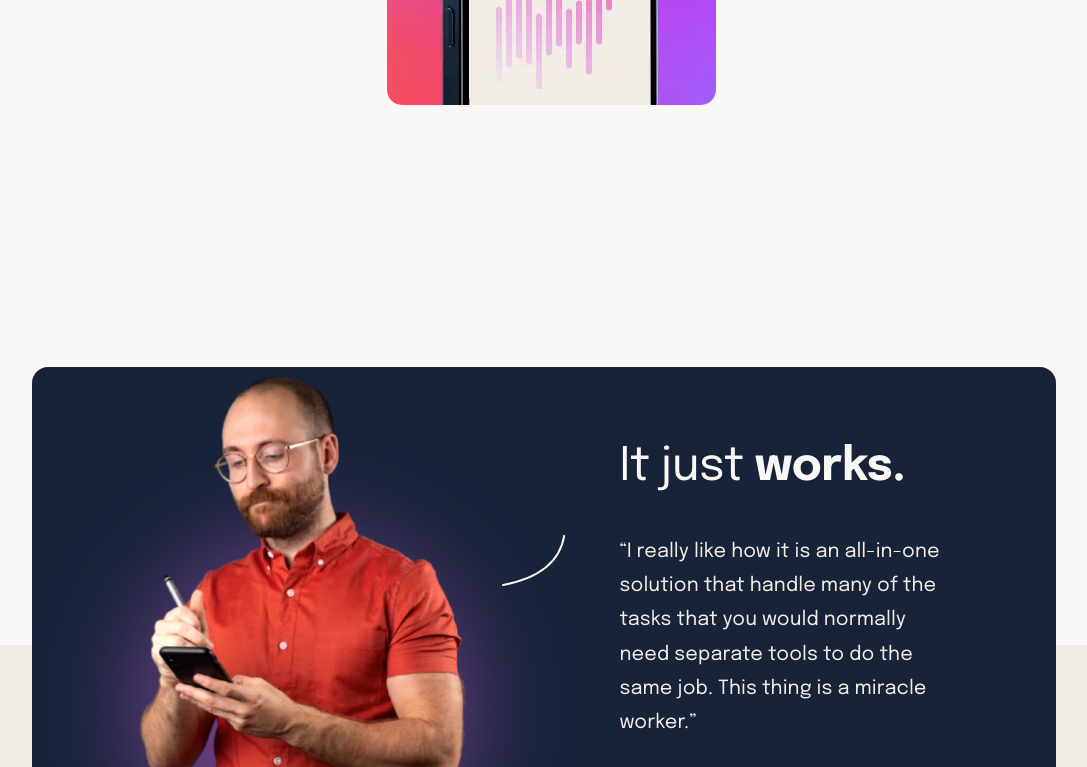
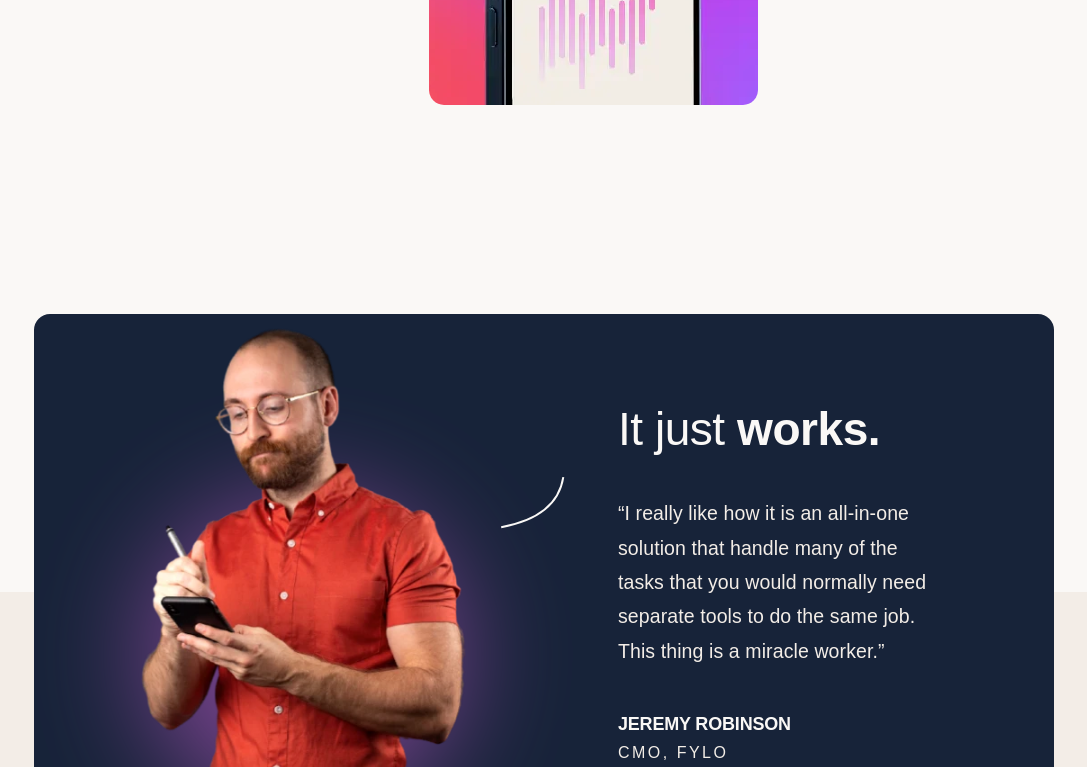
Before and after one commit to MarlonPassos-git/suite-landing-page, a website: page src/index.html in a window 1280 px wide. Shown: the part 666-1433 px from the top of the page, without its empty margins (96-1183 px from the left). Drawn offline with Linux system fonts and the light colour scheme; files whose address does not match are found by name; a web font is replaced by a local one.

Commit message:
🛠 ajustando o pixel ferfect com o figma

```diff
--- a/src/index.html
+++ b/src/index.html
@@ -5,17 +5,17 @@
   <meta charset="UTF-8">
   <meta http-equiv="X-UA-Compatible" content="IE=edge">
   <meta name="viewport" content="width=device-width, initial-scale=1.0">
+  <meta name="description"
+    content="This is the solution to the challenge Suite landing page proposed by frontend Mentor">
   <title>Suite</title>
   <link rel="stylesheet" href="./styles/css/index.css">
-  <link rel="preconnect" href="https://fonts.googleapis.com">
-  <link rel="preconnect" href="https://fonts.gstatic.com" crossorigin>
-  <link href="https://fonts.googleapis.com/css2?family=Epilogue:wght@400;700&display=swap" rel="stylesheet">
+
 </head>
 
 <body>
   <header class="header">
     <img class="logo header__logo" src="./images/logo.svg" alt="suite logo">
-    <a src="#" class="button header__button">
+    <a href="#" class="button header__button">
       Request Beta Access
     </a>
   </header>
@@ -86,7 +86,7 @@
           JEREMY ROBINSON
         </span>
         <p class="card__location">
-          CM O, FYLO
+          CMO, FYLO
         </p>
       </blockquote>
     </section>
@@ -101,18 +101,21 @@
         Copyright - Suite
       </p>
       <ul class="footer__socialNetworks">
-        <a href="#">
-          <li class="footer__socialNetwork">
-        </a>
-        <img src="./images/icon-facebook.svg" alt="icon facebook">
+
+        <li class="footer__socialNetwork">
+          <a href="#" aria-label="click here to acess facebook">
+            <img src="./images/icon-facebook.svg" alt="icon facebook">
+          </a>
         </li>
+
         <li class="footer__socialNetwork">
-          <a href="#">
+          <a href="#" aria-label="click here to acess twiter">
             <img src="./images/icon-twitter.svg" alt="icon twitter">
           </a>
         </li>
+
         <li class="footer__socialNetwork">
-          <a href="#">
+          <a href="#" aria-label="click here to acess instagram">
             <img src="./images/icon-instagram.svg" alt="icon instagram">
           </a>
         </li>
--- /dev/null
+++ b/src/styles/scss/base/_fonts.scss
@@ -0,0 +1,54 @@
+/* vietnamese */
+@font-face {
+  font-family: 'Epilogue';
+  font-style: normal;
+  font-weight: 400;
+  font-display: swap;
+  src: url(https://fonts.gstatic.com/s/epilogue/v11/O4ZRFGj5hxF0EhjimlIrsggqlg.woff2) format('woff2');
+  unicode-range: U+0102-0103, U+0110-0111, U+0128-0129, U+0168-0169, U+01A0-01A1, U+01AF-01B0, U+1EA0-1EF9, U+20AB;
+}
+/* latin-ext */
+@font-face {
+  font-family: 'Epilogue';
+  font-style: normal;
+  font-weight: 400;
+  font-display: swap;
+  src: url(https://fonts.gstatic.com/s/epilogue/v11/O4ZRFGj5hxF0EhjimlIqsggqlg.woff2) format('woff2');
+  unicode-range: U+0100-024F, U+0259, U+1E00-1EFF, U+2020, U+20A0-20AB, U+20AD-20CF, U+2113, U+2C60-2C7F, U+A720-A7FF;
+}
+/* latin */
+@font-face {
+  font-family: 'Epilogue';
+  font-style: normal;
+  font-weight: 400;
+  font-display: swap;
+  src: url(https://fonts.gstatic.com/s/epilogue/v11/O4ZRFGj5hxF0EhjimlIksgg.woff2) format('woff2');
+  unicode-range: U+0000-00FF, U+0131, U+0152-0153, U+02BB-02BC, U+02C6, U+02DA, U+02DC, U+2000-206F, U+2074, U+20AC, U+2122, U+2191, U+2193, U+2212, U+2215, U+FEFF, U+FFFD;
+}
+/* vietnamese */
+@font-face {
+  font-family: 'Epilogue';
+  font-style: normal;
+  font-weight: 700;
+  font-display: swap;
+  src: url(https://fonts.gstatic.com/s/epilogue/v11/O4ZRFGj5hxF0EhjimlIrsggqlg.woff2) format('woff2');
+  unicode-range: U+0102-0103, U+0110-0111, U+0128-0129, U+0168-0169, U+01A0-01A1, U+01AF-01B0, U+1EA0-1EF9, U+20AB;
+}
+/* latin-ext */
+@font-face {
+  font-family: 'Epilogue';
+  font-style: normal;
+  font-weight: 700;
+  font-display: swap;
+  src: url(https://fonts.gstatic.com/s/epilogue/v11/O4ZRFGj5hxF0EhjimlIqsggqlg.woff2) format('woff2');
+  unicode-range: U+0100-024F, U+0259, U+1E00-1EFF, U+2020, U+20A0-20AB, U+20AD-20CF, U+2113, U+2C60-2C7F, U+A720-A7FF;
+}
+/* latin */
+@font-face {
+  font-family: 'Epilogue';
+  font-style: normal;
+  font-weight: 700;
+  font-display: swap;
+  src: url(https://fonts.gstatic.com/s/epilogue/v11/O4ZRFGj5hxF0EhjimlIksgg.woff2) format('woff2');
+  unicode-range: U+0000-00FF, U+0131, U+0152-0153, U+02BB-02BC, U+02C6, U+02DA, U+02DC, U+2000-206F, U+2074, U+20AC, U+2122, U+2191, U+2193, U+2212, U+2215, U+FEFF, U+FFFD;
+}
--- a/src/styles/scss/base/_global.scss
+++ b/src/styles/scss/base/_global.scss
@@ -11,13 +11,13 @@ body > * {
 
 
   @media (min-width: 769px) {
-    $padding: progressiveClamp(40, 165, $_breakpoint-tablet);
+    $padding: progressiveClamp(40, 158, 769);
     padding-left: $padding;
     padding-right: $padding;
   }
 
   @media (min-width: 1440px) {
-    $padding: progressive(165, 166, $_breakpoint-desktop, $_breakpoint-desktop + 2);
+    $padding: progressive(158, 159, 1440, 1442);
     padding-left: $padding;
     padding-right: $padding;
   }
--- a/src/styles/scss/components/_card.scss
+++ b/src/styles/scss/components/_card.scss
@@ -71,7 +71,7 @@
     @media (min-width: $breakpoint-tablet) {
       bottom: 50%;
       left: 100%;
-      transform: translate(rem(35), rem(-30));
+      transform: translate(rem(35), rem(-35));
     }
   }
 }
@@ -95,7 +95,7 @@
   @media (min-width: $breakpoint-tablet) {
     text-align: left;
     min-height: rem(369);
-    width: rem(350);
+    width: rem(352);
     align-self: center;
   }
 }
@@ -124,6 +124,7 @@
   font-size: rem(18);
   line-height: rem(32);
   letter-spacing: rem(-0.18);
+  font-weight: bold;
 }
 
 .card__location {
--- a/src/styles/scss/components/_curve.scss
+++ b/src/styles/scss/components/_curve.scss
@@ -1,6 +1,5 @@
 .curveSolution {
   position: relative;
-  background-image: url("./images/image-hero-landscape.webp");
 
   &::after {
     content: '';
--- a/src/styles/scss/components/_footer.scss
+++ b/src/styles/scss/components/_footer.scss
@@ -42,7 +42,7 @@
 
 .footer__logo {
   width: rem(81);
-  height: rem(32);
+  height: rem(26);
 }
 
 .footer__socialNetworks {
@@ -52,12 +52,16 @@
 }
 
 .footer__socialNetwork {
-  height: rem(20);
-  width: rem(20);
+
   cursor: pointer;
   transition: color 0.2s ease-in-out;
 
   &:hover {
     filter: brightness(0) saturate(100%) invert(58%) sepia(8%) saturate(288%) hue-rotate(186deg) brightness(92%) contrast(87%);
   }
+
+  img {
+    height: rem(20);
+    width: rem(20);
+  }
 }
--- a/src/styles/scss/components/_header.scss
+++ b/src/styles/scss/components/_header.scss
@@ -5,6 +5,11 @@
 
   height: progressiveClamp(96, 156);
 
+}
+
+.header__logo {
+  width: rem(78.4);
+  height: rem(24.8);
 }
 
 .header__button {
--- a/src/styles/scss/components/solution/_list.scss
+++ b/src/styles/scss/components/solution/_list.scss
@@ -15,7 +15,9 @@
     flex-direction: column;
     justify-content: space-between;
     text-align: left;
+    margin-top: rem(-18);
     row-gap: rem(63);
+    width: progressiveClamp(223, 190, $_breakpoint-tablet);
   }
 
 }
@@ -25,7 +27,6 @@
 
   @media (min-width: $breakpoint-mobile) {
     max-width: progressiveClamp(223, 190, $_breakpoint-tablet);
-
   }
 }
 
--- a/src/styles/scss/components/solution/_solution.scss
+++ b/src/styles/scss/components/solution/_solution.scss
@@ -33,10 +33,11 @@
     margin:
       progressiveClamp(40, 17, $_breakpoint-tablet)
       0
-      progressiveClamp(237, 273, $_breakpoint-tablet)
+      progressiveClamp(237, 198, $_breakpoint-tablet)
     ;
     grid-template:
       "texts list"
+      / 1fr auto
     ;
   }
 }
--- a/src/styles/scss/components/solution/_texts.scss
+++ b/src/styles/scss/components/solution/_texts.scss
@@ -17,9 +17,8 @@
 
   font-size: progressiveClamp(38, 72);
   line-height: progressiveClamp(44, 78);
-  letter-spacing: progressiveClamp(-0.53, 1);
+  letter-spacing: progressiveClamp(-0.53, -1);
   max-width: 17ch;
-
 
   span {
     font-weight: bold;
@@ -30,7 +29,7 @@
 .solution__paragraph {
   max-width: 34ch;
   margin: rem(40) 0 rem(52);
-  font-size: progressiveClamp(18, 16, 768);
+  font-size: progressiveClamp(16, 18, 768);
   line-height: progressiveClamp(28, 32, 768);
 
 }
@@ -41,7 +40,9 @@
 
   background: $darkBlue;
   color: $creamWhite;
-
+  font-size: rem(18);
+  letter-spacing: rem(-0.18);
+  line-height: rem(32);
   transition: color 5s;
 
   &:hover {
--- a/src/styles/scss/index.scss
+++ b/src/styles/scss/index.scss
@@ -1,4 +1,5 @@
 @import './base/reset';
+@import './base/fonts';
 @import './base/progressiveSize';
 @import './base/variables';
 @import './base/functions';
```
Also changed, not shown: src/styles/css/index.css, 1 other file.
